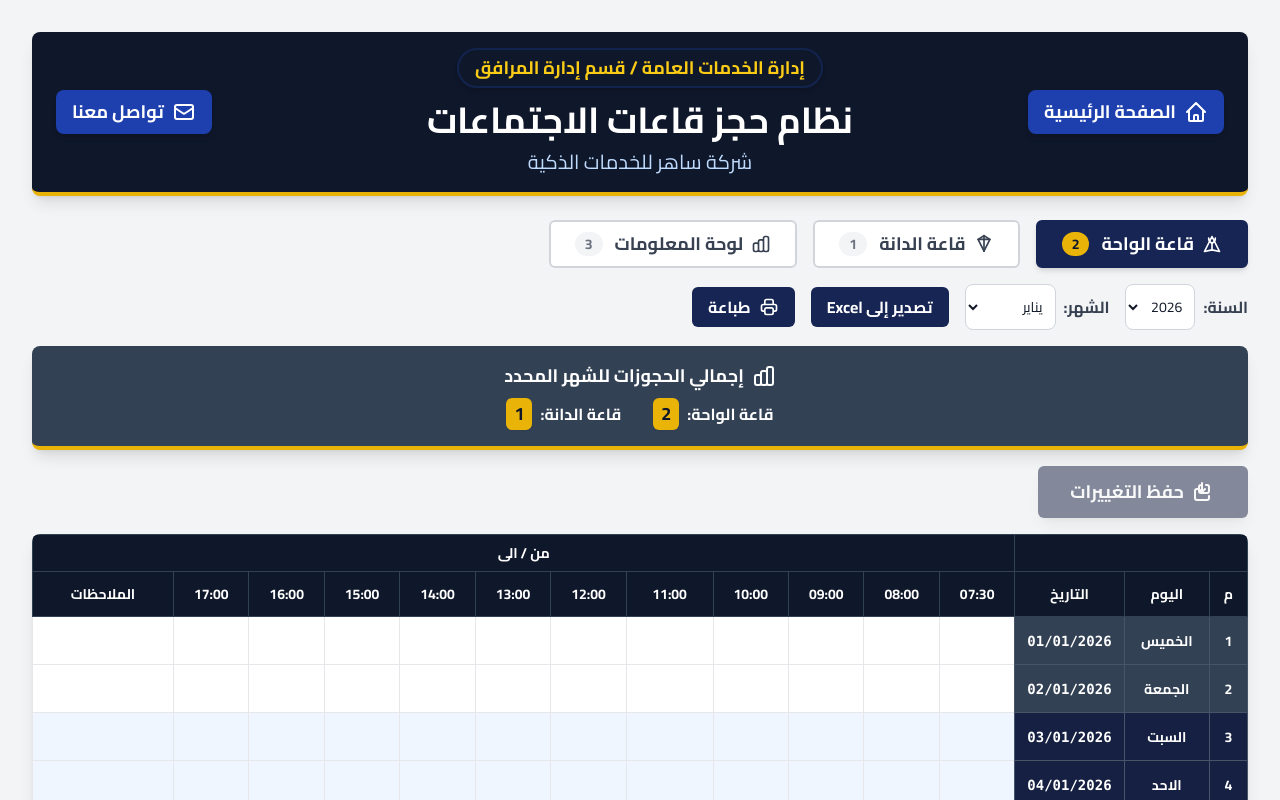
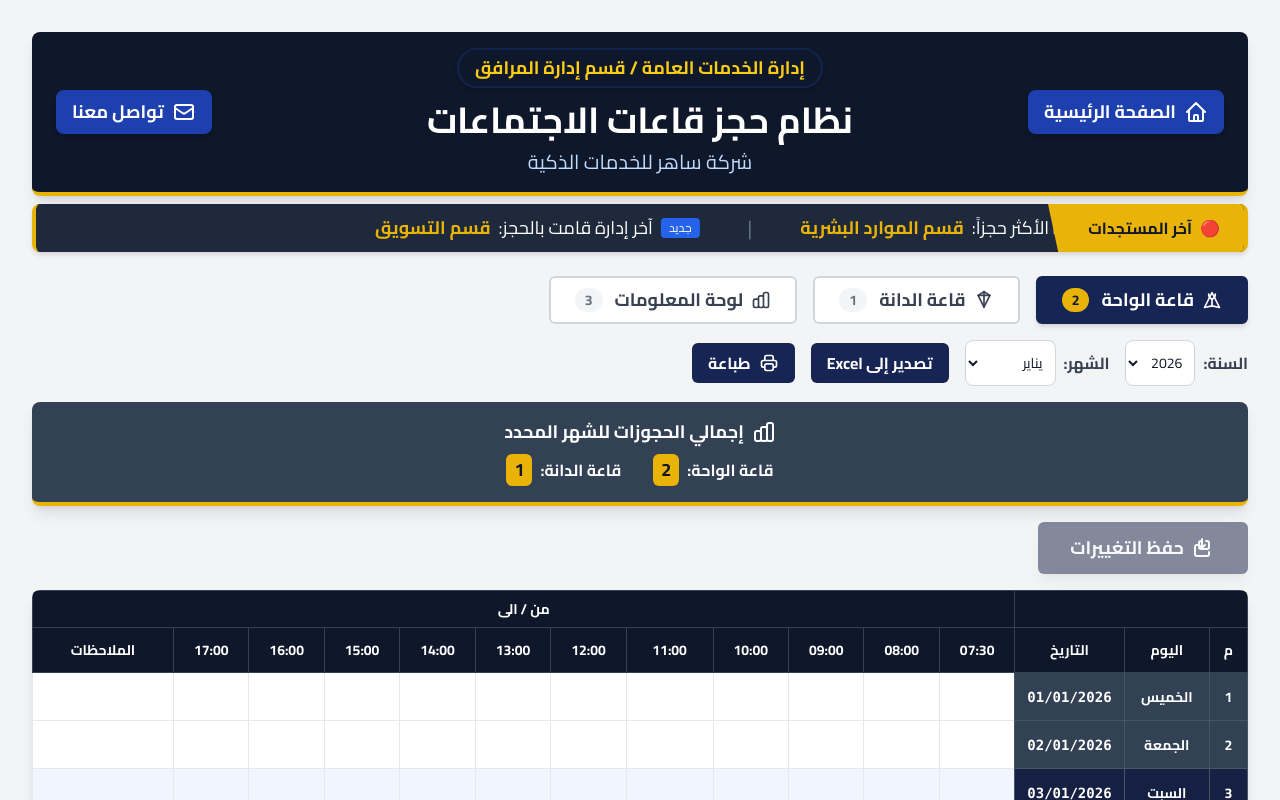
Before and after one commit to privatep88/hall, a React (Vite) app: page / in a window 1280 px wide. Shown: the top 800 px of the page. Built offline with nearby package versions, Linux system fonts and the light colour scheme.

Commit message:
feat: Add ticker stats for hall bookings
Calculates and displays key statistics for hall bookings, including total bookings per hall, the most frequently booked department, and the department of the last booking. This provides users with valuable insights into hall usage patterns.

```diff
--- a/App.tsx
+++ b/App.tsx
@@ -191,6 +191,32 @@ const App: React.FC = () => {
 
     const totalMonthlyBookings = Object.values(monthlyBookingCounts).reduce((sum: number, count: number) => sum + count, 0);
 
+    // Calculate Ticker Stats
+    const tickerStats = useMemo(() => {
+        const wahaTotal = bookings.filter(b => b.hallId === Hall.AlWaha).length;
+        const danaTotal = bookings.filter(b => b.hallId === Hall.AlDana).length;
+
+        // Most booked department
+        const deptCounts: Record<string, number> = {};
+        bookings.forEach(b => {
+            if (b.department) {
+                const dept = b.department.trim();
+                deptCounts[dept] = (deptCounts[dept] || 0) + 1;
+            }
+        });
+        const sortedDepts = Object.entries(deptCounts).sort((a, b) => b[1] - a[1]);
+        const topDepartment = sortedDepts.length > 0 ? sortedDepts[0][0] : 'غير متوفر';
+
+        // Last booked department (based on ID sort assuming ISO date or sequential ID)
+        const sortedBookings = [...bookings].sort((a, b) => {
+            // If IDs are timestamps/ISO strings, simple localeCompare works desc
+            return b.id.localeCompare(a.id);
+        });
+        const lastDepartment = sortedBookings.length > 0 ? sortedBookings[0].department : 'غير متوفر';
+
+        return { wahaTotal, danaTotal, topDepartment, lastDepartment };
+    }, [bookings]);
+
     // Time slots in chronological order
     const timeSlots = ['07:30', '08:00', '09:00', '10:00', '11:00', '12:00', '13:00', '14:00', '15:00', '16:00', '17:00', '18:00'];
 
@@ -346,7 +372,7 @@ const App: React.FC = () => {
 
     return (
         <div className="p-4 md:p-8 min-h-screen">
-            <header className="mb-6">
+            <header className="mb-2">
                 <div className="bg-slate-900 py-4 px-6 rounded-lg shadow-lg relative border-b-4 border-[#eab308]">
                     <div className="absolute top-1/2 -translate-y-1/2 right-6 hidden md:flex print:hidden">
                         <a href="https://dashboard-rouge-rho-68.vercel.app/" className="flex items-center gap-2 px-4 py-2 text-white text-lg font-semibold rounded-lg bg-blue-800 shadow-md hover:bg-blue-700 focus:outline-none focus:ring-2 focus:ring-offset-2 focus:ring-offset-slate-900 focus:ring-blue-500 transition-all duration-200">
@@ -371,6 +397,43 @@ const App: React.FC = () => {
                     </div>
                 </div>
             </header>
+
+            {/* News Ticker Bar */}
+            <div className="mb-6 mx-auto w-full rounded-lg overflow-hidden shadow-md flex bg-slate-800 border-x-4 border-[#eab308] print:hidden">
+                <div className="bg-[#eab308] text-slate-900 px-6 py-3 font-bold z-10 flex items-center whitespace-nowrap shadow-lg relative">
+                    <span className="ml-2 animate-pulse text-red-600">🔴</span>
+                    <span>آخر المستجدات</span>
+                    {/* Arrow to indicate flow */}
+                    <div className="absolute top-0 right-full h-full w-4 bg-[#eab308] transform skew-x-12 origin-top-right"></div>
+                </div>
+                <div className="flex-1 overflow-hidden relative flex items-center bg-slate-800">
+                    <div className="animate-marquee whitespace-nowrap flex items-center gap-12 text-white text-lg font-medium px-4">
+                        <div className="flex items-center gap-2">
+                            <GemIcon className="w-5 h-5 text-yellow-400" />
+                            <span>إجمالي حجوزات قاعة الدانة:</span>
+                            <span className="text-[#eab308] font-bold">{tickerStats.danaTotal}</span>
+                        </div>
+                        <span className="text-slate-500 text-xl">|</span>
+                        <div className="flex items-center gap-2">
+                            <PalmIcon className="w-5 h-5 text-green-400" />
+                            <span>إجمالي حجوزات قاعة الواحة:</span>
+                            <span className="text-[#eab308] font-bold">{tickerStats.wahaTotal}</span>
+                        </div>
+                        <span className="text-slate-500 text-xl">|</span>
+                        <div className="flex items-center gap-2">
+                            <ChartIcon className="w-5 h-5 text-blue-400" />
+                            <span>الإدارة الأكثر حجزاً:</span>
+                            <span className="text-[#eab308] font-bold">{tickerStats.topDepartment}</span>
+                        </div>
+                        <span className="text-slate-500 text-xl">|</span>
+                        <div className="flex items-center gap-2">
+                            <span className="bg-blue-600 text-xs px-2 py-0.5 rounded text-white">جديد</span>
+                            <span>آخر إدارة قامت بالحجز:</span>
+                            <span className="text-[#eab308] font-bold">{tickerStats.lastDepartment}</span>
+                        </div>
+                    </div>
+                </div>
+            </div>
 
             <main>
                 <div className="flex flex-wrap justify-start items-center mb-4 gap-4 print:hidden">
--- /dev/null
+++ b/index.css
@@ -0,0 +1,32 @@
+@tailwind base;
+@tailwind components;
+@tailwind utilities;
+
+@layer utilities {
+    .animate-marquee {
+        animation: marquee 25s linear infinite;
+    }
+}
+
+/* Animation for RTL Ticker: Moves from Left to Right so it can be read naturally or standard Right to Left */
+/* Ideally for Arabic, text enters from left and moves right? Or Standard Ticker?
+   Let's use standard ticker flow: Translate X.
+   In RTL context, we want it to flow continuously. */
+@keyframes marquee {
+    0% {
+        transform: translateX(100%); /* Start from right side */
+    }
+    100% {
+        transform: translateX(-100%); /* Move to left side */
+    }
+}
+
+/* Print styles override */
+@media print {
+    .animate-marquee {
+        animation: none;
+        transform: none;
+        display: block;
+        white-space: normal;
+    }
+}
```
